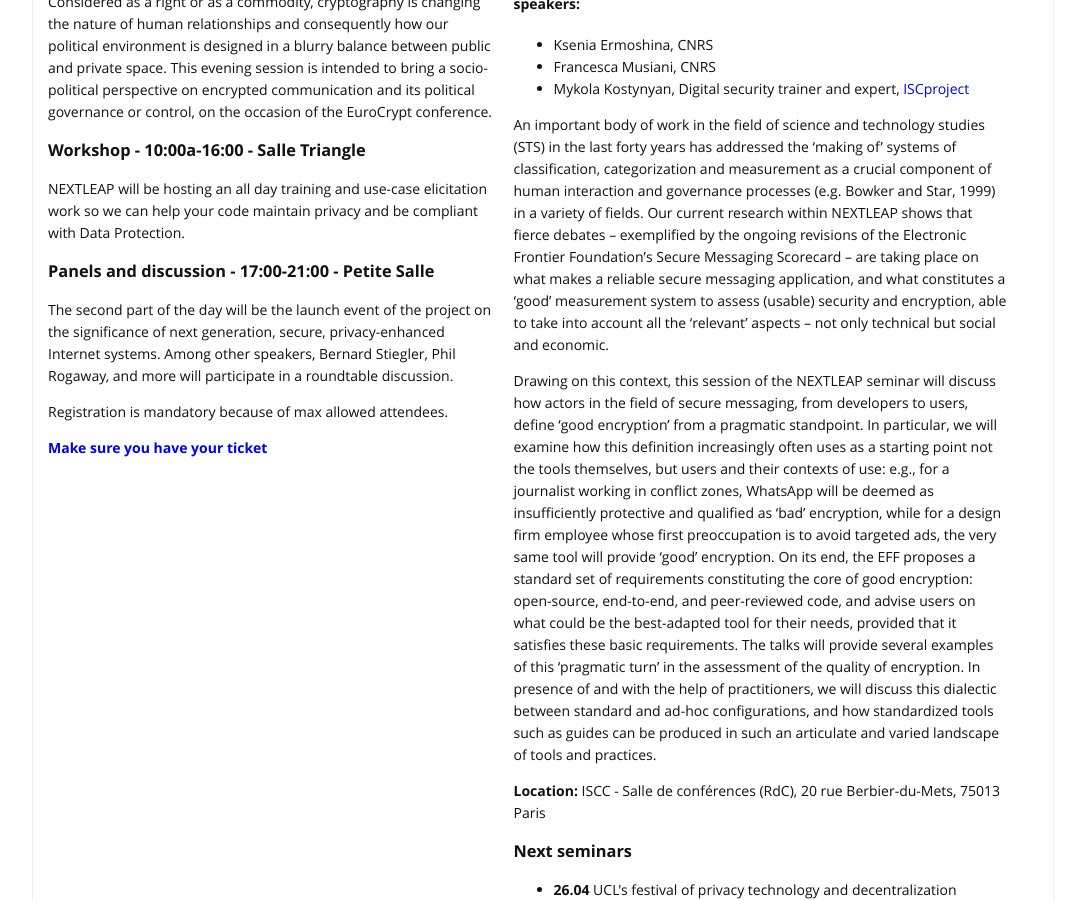
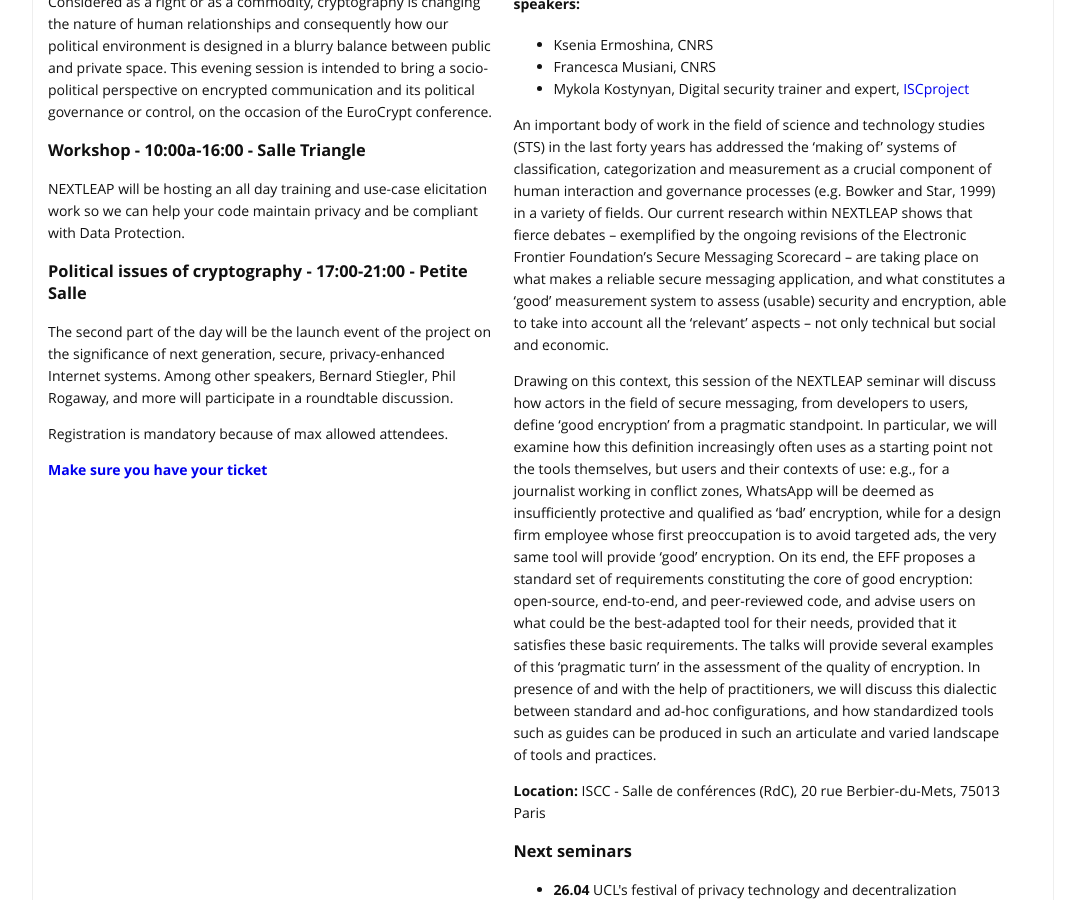
Before and after one commit to nextleap-project/nextleap-website, a Jekyll site: the page built from index.html, in a window 1280 px wide and 900 px high, scrolled down 377 px. Shown: the whole window, without its empty margins (97-1182 px from the left). Built offline with Jekyll 4.4.1, drawn with Linux system fonts in a browser that asks for light colours.

Commit message:
title of the round panel

```diff
--- a/index.html
+++ b/index.html
@@ -18,7 +18,7 @@ body_notitle: true
 
 	<p>NEXTLEAP will be hosting an all day training and use-case elicitation work so we can help your code maintain privacy and be compliant with Data Protection.</p>
 
-	<h3>Panels and discussion - 17:00-21:00 - Petite Salle</h3>
+	<h3>Political issues of cryptography - 17:00-21:00 - Petite Salle</h3>
 
 	<p>The second part of the day will be the launch event of the project on the significance of next generation, secure, privacy-enhanced Internet systems. Among other speakers, Bernard Stiegler, Phil Rogaway, and more will participate in a roundtable discussion.</p>
 
```
